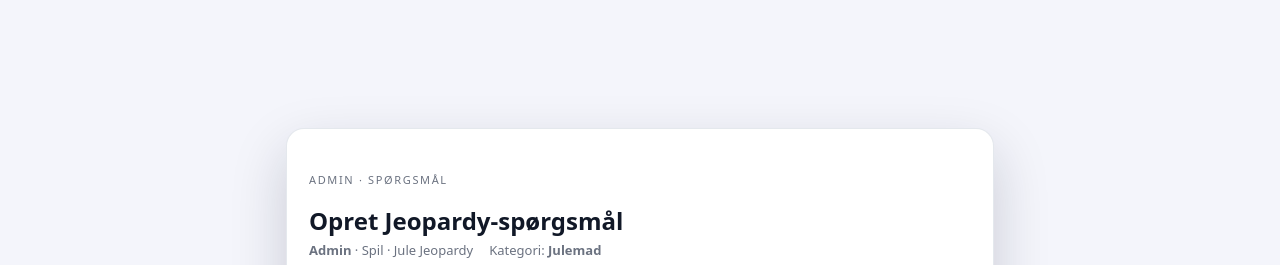
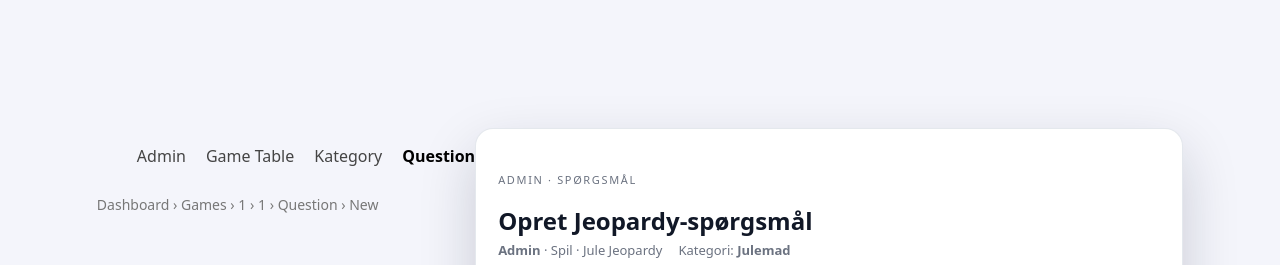
Before and after one commit to MathiasBoll/jule-jeopardy, a React (Vite) app: page /dashboard/games/1/1/question/new in a window 1280 px wide. Shown: the top 265 px of the page. Built offline with nearby package versions, Linux system fonts and the light colour scheme; no server answers.

Commit message:
update GameSelect fetc id game

```diff
--- a/src/pages/CMS/FetchGame.jsx
+++ b/src/pages/CMS/FetchGame.jsx
@@ -1,6 +1,6 @@
 import React, { useState, useEffect } from "react";
 
-const CreateGameForm = () => {
+const CreateGameForm = (gameId) => {
   const [games, setGame] = useState([]);
   const [loading, setLoading] = useState(true);
   const [error, setError] = useState(null);
@@ -19,7 +19,7 @@ const CreateGameForm = () => {
       }
     };
     fetchGames();
-  }, []);
+  }, [gameId]);
 
   return { games, loading, error };
 };
--- a/src/pages/CMS/GamesDashboard.jsx
+++ b/src/pages/CMS/GamesDashboard.jsx
@@ -1,6 +1,7 @@
 import React, { useState } from "react";
 import GameSelect from "../GameSelect/GameSelect";
 import GameTable from "../GameTable/GameTable";
+import DashNav from "../DashNav/DashNav";
 
 const GamesDashboard = () => {
   const [currentGame, setCurrentGame] = useState(null);
@@ -9,6 +10,7 @@ const GamesDashboard = () => {
   return (
     <section className="sectionAdmin">
       <div className="container">
+        <DashNav />
         {!currentGame ? (
           <GameSelect onSelect={setCurrentGame} />
         ) : (
--- a/src/pages/DashNav/DashNav.jsx
+++ b/src/pages/DashNav/DashNav.jsx
@@ -1,25 +1,48 @@
 import React from "react";
-import { Link } from "react-router-dom";
+import { Link, useLocation } from "react-router-dom";
 import s from "./DashNav.module.css";
 
 const DashNav = () => {
+  const location = useLocation();
+
+  const routes = [
+    { path: "/games-dashboard", label: "Admin" },
+    { path: "/game-table", label: "Game Table" },
+    { path: "/kategory", label: "Kategory" },
+    { path: "/dashboard", label: "Question" },
+  ];
+
+  // Find active segment for breadcrumb
+  const segments = location.pathname.split("/").filter(Boolean);
+
   return (
-    <nav>
+    <nav className={s.navWrapper}>
       <ul className={s.dashNav}>
-        <li className={s.dashItems}>
-          <Link to={"/games-dashboard"}>Admin</Link>
-        </li>
-        <li className={s.dashItems}>
-          <Link to={"/game-table"}>Game Table</Link>
-        </li>
-        {/* <li className={s.dashItems}>
-          <Link to={"/kategory"}>Kategory</Link>
-        </li>
-        <li className={s.dashItems}>
-          <Link to={"/jeopardy-question"}>Question</Link>
-        </li> */}
+        {routes.map(({ path, label }) => {
+          const isActive = location.pathname.startsWith(path);
+
+          return (
+            <li
+              key={label}
+              className={`${s.dashItem} ${isActive ? s.active : ""}`}
+            >
+              <Link to={path}>{label}</Link>
+            </li>
+          );
+        })}
       </ul>
+
+      {/* Breadcrumbs */}
+      <div className={s.breadcrumb}>
+        {segments.map((seg, idx) => (
+          <span key={idx} className={s.segment}>
+            {seg}
+            {idx < segments.length - 1 && " › "}
+          </span>
+        ))}
+      </div>
     </nav>
   );
 };
+
 export default DashNav;
--- a/src/pages/DashNav/DashNav.module.css
+++ b/src/pages/DashNav/DashNav.module.css
@@ -1,24 +1,32 @@
+.navWrapper {
+  display: flex;
+  flex-direction: column;
+  gap: 10px;
+}
+
 .dashNav {
   display: flex;
-  flex-direction: column;
-  align-items: start;
-  justify-content: start;
-
-  gap: 1rem;
-  padding: 20px 50px;
+  gap: 20px;
+  list-style: none;
 }
 
-nav {
-  width: 250px;
-  height: 100%;
-  display: flex;
-  flex-direction: column;
-  box-shadow: 2px 0 5px rgba(0, 0, 0, 0.1);
-  background-color: rgba(0, 0, 0, 0.03);
+.dashItem a {
+  text-decoration: none;
+  color: #444;
+  font-weight: 400;
+  transition: 0.2s;
 }
 
-.dashItems {
-  font-weight: 400;
-  font-size: 18px;
-  color: #333;
+.active a {
+  font-weight: 600;
+  color: #000;
 }
+
+.breadcrumb {
+  font-size: 14px;
+  color: #777;
+}
+
+.segment {
+  text-transform: capitalize;
+}
--- a/src/pages/GameSelect/GameSelect.jsx
+++ b/src/pages/GameSelect/GameSelect.jsx
@@ -2,11 +2,16 @@ import React, { useState } from "react";
 import FetchGame from "../CMS/FetchGame";
 import s from "./GameSelect.module.css";
 
+const TARGET_GAME_ID = "693bd83b4d6dcc5e58fa2aba";
+
 const GameSelect = ({ onSelect }) => {
   const { games, loading, error } = FetchGame();
-  const [selectedGameId, setSelectedGameId] = useState("");
 
-  const selectedGame = games.find((g) => g._id === selectedGameId);
+  const filteredGames = games.filter((g) => g._id === TARGET_GAME_ID);
+
+  const [selectedGameId, setSelectedGameId] = useState(TARGET_GAME_ID);
+
+  const selectedGame = filteredGames.find((g) => g._id === selectedGameId);
 
   const handleNext = () => {
     if (selectedGame) {
@@ -18,7 +23,7 @@ const GameSelect = ({ onSelect }) => {
   if (error) return <p>Error: {error}</p>;
 
   return (
-    <div className={ s.dashContainer}>
+    <div className={s.dashContainer}>
       <h2 className={s.adminTitle}>Games Dash Board</h2>
       <div className={s.btnContainer}>
         <select
@@ -27,7 +32,7 @@ const GameSelect = ({ onSelect }) => {
           onChange={(e) => setSelectedGameId(e.target.value)}
         >
           <option value="">-- Select a Game --</option>
-          {games.map((game) => (
+          {filteredGames.map((game) => (
             <option key={game._id} value={game._id}>
               {game.name}
             </option>
--- a/src/pages/GameTable/GameTable.jsx
+++ b/src/pages/GameTable/GameTable.jsx
@@ -2,6 +2,7 @@ import React from "react";
 import DashNav from "../DashNav/DashNav";
 import s from "./GameTable.module.css";
 import GameKategoryTable from "./GameKategoryTable";
+
 
 const GameTable = ({ game }) => {
   return (
--- a/src/pages/JeopardyQuestion/JeopardyQuestion.jsx
+++ b/src/pages/JeopardyQuestion/JeopardyQuestion.jsx
@@ -7,6 +7,7 @@ import React from "react";
 import { useParams } from "react-router-dom";
 import JeopardyQuestionForm from "./JeopardyQuestionForm";
 import useFetchQuestion from "./useFetchQuestion";
+import DashNav from "../DashNav/DashNav";
 
 // ✅ CSS’en ligger i samme mappe som denne fil
 import "./JeopardyQuestion.css";
@@ -26,6 +27,7 @@ const JeopardyQuestion = () => {
     <section className="sectionAdmin">
       {/* Højre område hvor selve panelet ligger */}
       <main className="jq-admin-main">
+        <DashNav />
         {/* Formularen står for indholdet af panelet */}
         <JeopardyQuestionForm
           gameId={gameId}
--- a/src/pages/Kategory/Kategory.jsx
+++ b/src/pages/Kategory/Kategory.jsx
@@ -1,5 +1,6 @@
 import React from "react";
 import KategoryGameTable from "./KategoryGameTable";
+import DashNav from "../DashNav/DashNav";
 
 import s from "./Kategory.module.css";
 
@@ -7,6 +8,7 @@ const Kategory = () => {
   return (
     <section className="sectionAdmin">
       <div className="container">
+        <DashNav />
         <div className={s.boxKategory}>
           <KategoryGameTable />
         </div>
```
